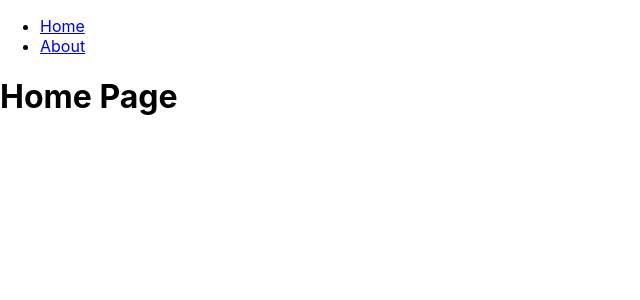
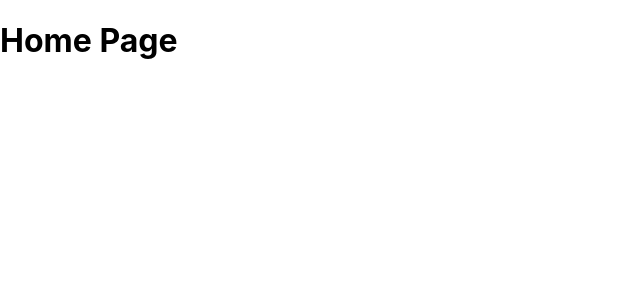
Before and after one commit to kimseokjin6519/myapp, a React (Create React App) app: page / in a window 1280 px wide. Shown: the top 300 px of the page, without its empty margins (0-640 px from the left). Built offline with nearby package versions, Linux system fonts and the light colour scheme.

Commit message:
home page

```diff
--- a/src/App.js
+++ b/src/App.js
@@ -5,13 +5,8 @@
 
 function App() {
   return (
+
     <Router>
-      <nav>
-        <ul>
-          <li><Link to="/">Home</Link></li>
-          <li><Link to="/about">About</Link></li>
-        </ul>
-      </nav>
       <Routes>
         <Route path="/" element={<Home />} />
         <Route path="/about" element={<About />} />
```
